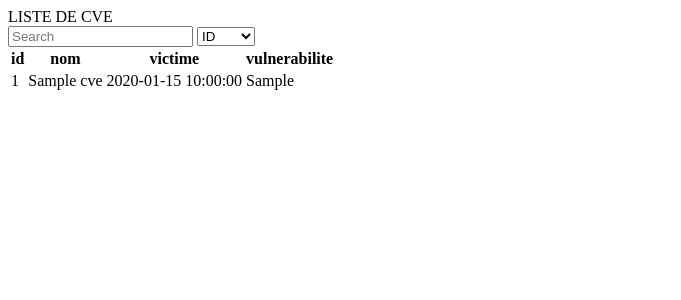
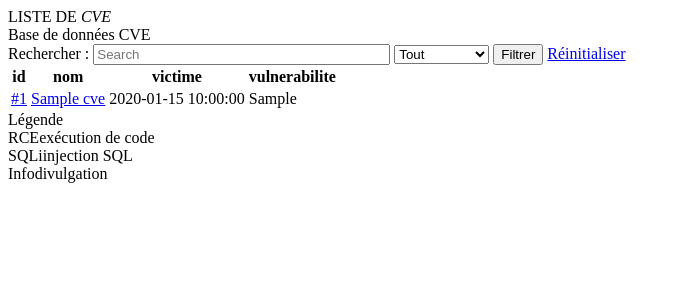
Before and after one commit to TUPIKI/XAMPP, a PHP site: page / in a window 1280 px wide. Shown: the top 300 px of the page, without its empty margins (0-681 px from the left). Run offline with PHP 8.4, Linux system fonts and the light colour scheme; tables that the repository leaves empty or names only in its code hold one stand-in row (values such as "Sample post").

Commit message:
Update index.php

```diff
--- a/index.php
+++ b/index.php
@@ -9,50 +9,118 @@ if(!$conn) {
     die("Erreur : " . mysqli_connect_error());
 }
 
+$recherche = "";
+if(isset($_GET["q"])) {
+    $recherche = trim($_GET["q"]);
+}
+
+$champ = "tout";
+if(isset($_GET["champ"])) {
+    $champ = $_GET["champ"];
+}
 ?>
+<!DOCTYPE html>
+<html lang="fr">
+<head>
+<meta charset="utf-8">
+<meta name="viewport" content="width=device-width, initial-scale=1">
+<title>Liste de CVE</title>
+<link rel="stylesheet" type="text/css" href="style.css"/>
+</head>
+<body>
 
-<body>
-    <header>
-	    <link rel="stylesheet" type="text/css" href="style.css"/>
-
-        <th>LISTE DE CVE</th>
-
-    </header>
-
-	<div class="search-box">
-        <input class="search" type="Search" placeholder="Search">
-        <select name="CVE" id="CVE">
-            <option value="ID">ID</option>
-            <option value="NAME">NOM</option>
-            <option value="VICTIME">VICT</option>
-            <option value="audi">VULN</option>
-        </select>
+<div class="uc-top">
+    <div class="uc-wrap">
+        <div class="uc-logo">LISTE DE <em>CVE</em></div>
+    </div>
 </div>
 
-<table>
+<div class="uc-wrap">
+    <div class="uc-body">
 
+        <div class="tcat">Base de données CVE</div>
+
+        <form method="get" action="index.php" class="uc-bar">
+            <span class="lbl">Rechercher :</span>
+            <input class="uc-input" type="search" name="q" value="<?php echo $recherche; ?>" placeholder="Search" size="34">
+            <select class="uc-input" name="champ">
+                <option value="tout" <?php if($champ == "tout") { echo "selected"; } ?>>Tout</option>
+                <option value="id" <?php if($champ == "id") { echo "selected"; } ?>>ID</option>
+                <option value="name" <?php if($champ == "name") { echo "selected"; } ?>>Nom</option>
+                <option value="victime" <?php if($champ == "victime") { echo "selected"; } ?>>Victime</option>
+                <option value="vuln" <?php if($champ == "vuln") { echo "selected"; } ?>>Vulnérabilité</option>
+            </select>
+            <button class="uc-btn primary" type="submit">Filtrer</button>
+            <a class="uc-btn" href="index.php">Réinitialiser</a>
+        </form>
+
+        <table class="uc-table">
+            <thead>
                 <tr>
-        <th>id</th>
-        <th>nom</th>
-        <th>victime</th>
-        <th>vulnerabilite</th>
+                    <th class="uc-id">id</th>
+                    <th class="uc-name">nom</th>
+                    <th class="uc-victim">victime</th>
+                    <th class="uc-vuln">vulnerabilite</th>
                 </tr>
+            </thead>
+            <tbody>
+            <?php
+            $sql = "SELECT id, name, victime, vuln FROM Cve";
 
-    <?php
-    $conn = mysqli_connect($servername, $username, $password, $database);
-    $requete = mysqli_query($conn, "SELECT id, name, victime, vuln FROM Cve");
+            if($recherche != "") {
+                $safe = mysqli_real_escape_string($conn, $recherche);
+
+                if($champ == "id") {
+                    $sql = $sql . " WHERE id = '" . $safe . "'";
+                } elseif($champ == "name") {
+                    $sql = $sql . " WHERE name LIKE '%" . $safe . "%'";
+                } elseif($champ == "victime") {
+                    $sql = $sql . " WHERE victime LIKE '%" . $safe . "%'";
+                } elseif($champ == "vuln") {
+                    $sql = $sql . " WHERE vuln LIKE '%" . $safe . "%'";
+                } else {
+                    $sql = $sql . " WHERE name LIKE '%" . $safe . "%' OR victime LIKE '%" . $safe . "%' OR vuln LIKE '%" . $safe . "%'";
+                }
+            }
+
+            $requete = mysqli_query($conn, $sql);
             if($requete) {
-        for ($i=0; $i < mysqli_num_rows($requete); $i++) {
+                $nombre = mysqli_num_rows($requete);
+
+                if($nombre == 0) {
+                    echo "<tr class=\"uc-empty\"><td colspan=\"4\">Aucune entrée trouvée.</td></tr>";
+                }
+
+                for ($i=0; $i < $nombre; $i++) {
                     $ligne = mysqli_fetch_array($requete, MYSQLI_ASSOC);
                     echo "<tr>
-                    <td>" . $ligne["id"] . "</td>
-                    <td>" . $ligne["name"] . "</td>
-                    <td>" . $ligne["victime"] . "</td>
-                    <td>" . $ligne["vuln"] . "</td>
+                            <td class=\"uc-id\"><span class=\"rowicon\"></span><a href=\"#\">#" . $ligne["id"] . "</a></td>
+                            <td class=\"uc-name\"><a href=\"#\">" . htmlspecialchars($ligne["name"]) . "</a></td>
+                            <td class=\"uc-victim\">" . htmlspecialchars($ligne["victime"]) . "</td>
+                            <td class=\"uc-vuln\"><span class=\"vuln\">" . htmlspecialchars($ligne["vuln"]) . "</span></td>
                     </tr>";
                 }
             }
             mysqli_close($conn);
             ?>
+            </tbody>
         </table>
+
+        <div class="uc-legend">
+            <div class="uc-box">
+                <div class="tcat">Légende</div>
+                <div class="body">
+                    <div class="leg-row"><span class="vuln crit">RCE</span><span>exécution de code</span></div>
+                    <div class="leg-row"><span class="vuln med">SQLi</span><span>injection SQL</span></div>
+                    <div class="leg-row"><span class="vuln low">Info</span><span>divulgation</span></div>
+                </div>
+            </div>
+        </div>
+
+    </div>
+</div>
+
+<div class="uc-spacer"></div>
+
 </body>
+</html>
```
Lines whose indentation alone changed are shown as unchanged.
